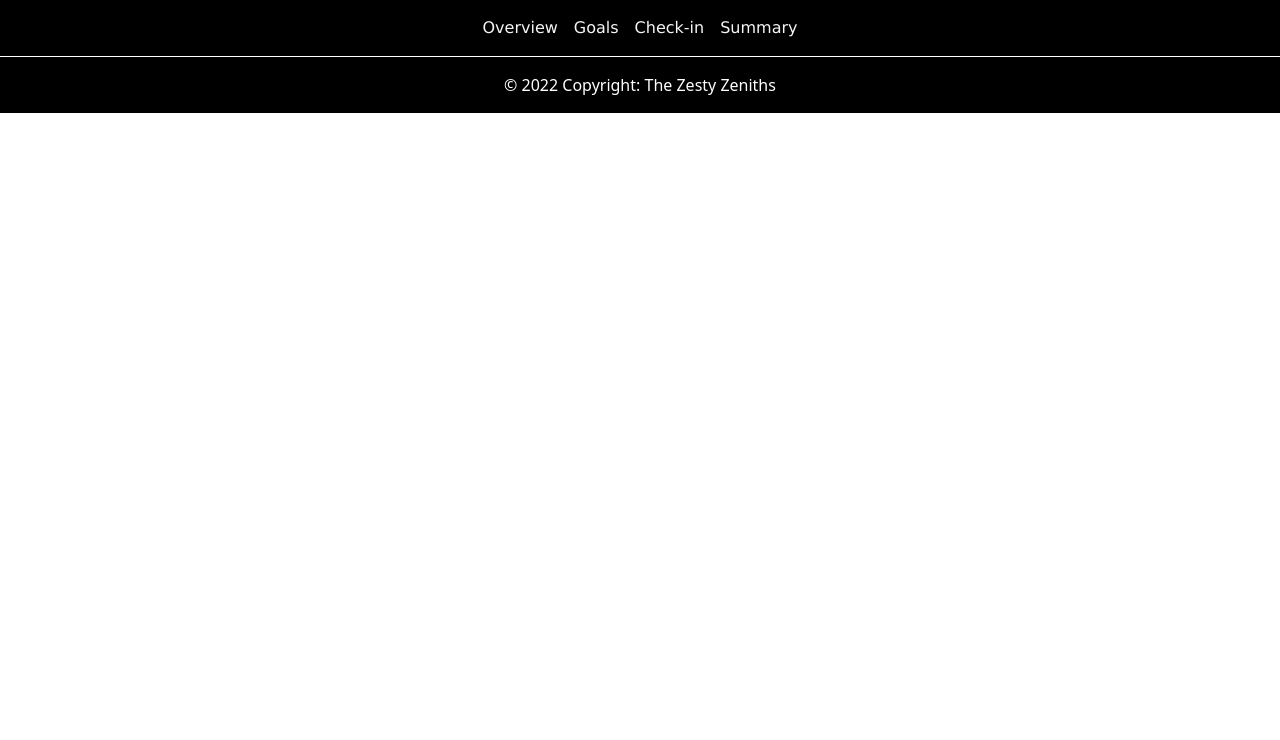
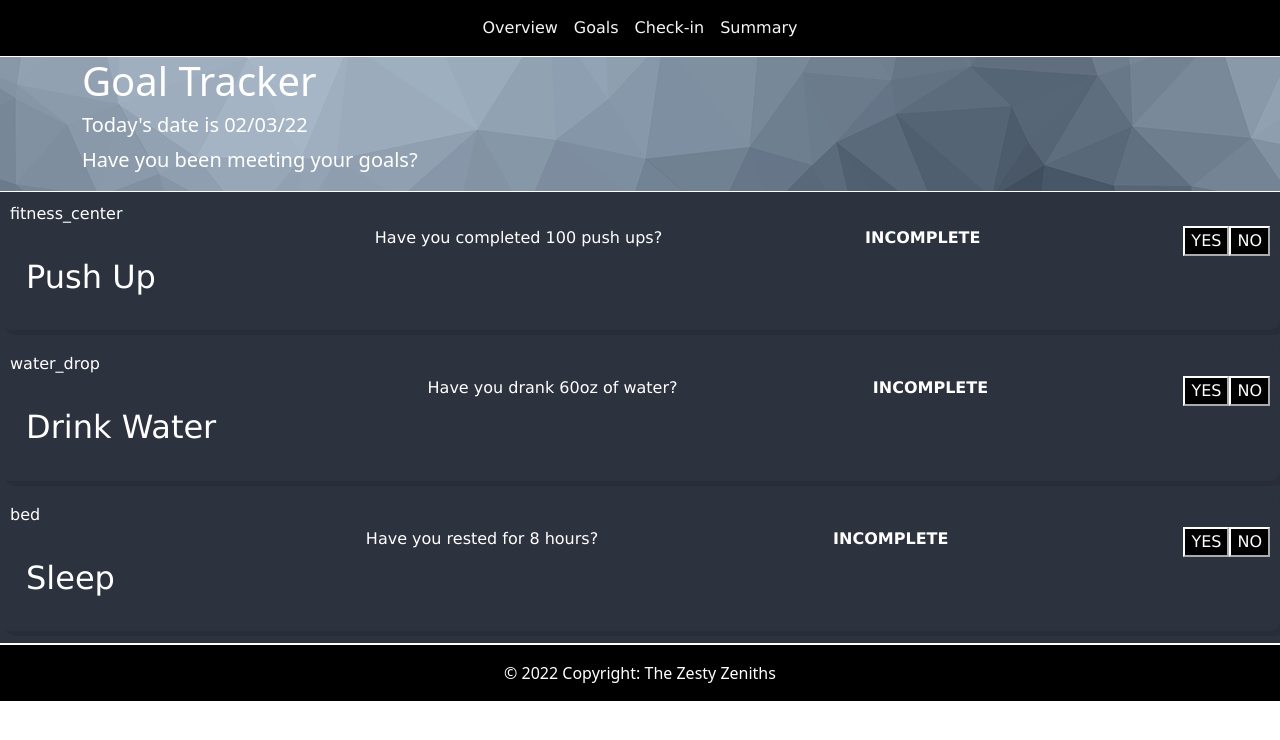
Before and after one commit to info340-wi22/info340-finalproject, a React (Create React App) app: page /goals in a window 1280 px wide. Shown: the top 740 px of the page. Built offline with nearby package versions, Linux system fonts and the light colour scheme.

Commit message:
added goals interactivity

```diff
--- a/src/App.js
+++ b/src/App.js
@@ -1,19 +1,32 @@
 import React, { useState } from 'react'; //import React Component
-import {Routes, Route} from 'react-router-dom';
+import { Routes, Route } from 'react-router-dom';
 
-import {Header} from './Navigation.js';
-import {OverviewHeader, OverviewMain} from './Overview.js';
-import {SummaryHeader, SummaryMain} from './Summary.js';
-import {SleepHeader, SleepMain} from './Sleep.js';
+import { Header } from './Navigation.js';
+import { OverviewHeader, OverviewMain } from './Overview.js';
+import { GoalHeader, GoalMain } from './Goals.js'
+import { SummaryHeader, SummaryMain } from './Summary.js';
+import { SleepHeader, SleepMain } from './Sleep.js';
 
-function App() {
+function App(props) {
+  const [currentGoals, setCurrentGoals] = useState(props.data);
+
+  const handleCurrentGoals = (goalTitle) => {
+    const newGoals = currentGoals.map((currentObj) => {
+      if (currentObj.title === goalTitle) {
+        currentObj.completed = true;
+      }
+      return currentObj;
+    });
+    setCurrentGoals(newGoals);
+  }
+
   return (
     <div>
       <header>
         <Header />
         <Routes>
           <Route path='/' element={<OverviewHeader />} />
-            {/* <Route path='/goals' element={<GoalHeader />} /> */}
+          <Route path='/goals' element={<GoalHeader />} />
           {/* <Route path='/check-in' element={<CheckinHeader />} /> */}
           <Route path='/summary' element={<SummaryHeader />} />
           <Route path='/sleep' element={<SleepHeader />} />
@@ -21,7 +34,7 @@ function App() {
       </header>
       <Routes>
         <Route path='/' element={<OverviewMain />} />
-        {/* <Route path='/goals' element={<GoalMain />} /> */}
+        <Route path='/goals' element={<GoalMain goals={currentGoals} adoptCallback={handleCurrentGoals} />} />
         {/* <Route path='/check-in' element={<CheckinMain />} /> */}
         <Route path='/summary' element={<SummaryMain />} />
         <Route path='/sleep' element={<SleepMain />} />
--- /dev/null
+++ b/src/Goals.js
@@ -0,0 +1,58 @@
+import React, { useState } from 'react';
+
+export function GoalHeader() {
+    return (
+        <div className="jumbo-bg jumbotron jumbotron-fluid bg-dark text-white">
+            <div className="container">
+                <h1>Goal Tracker</h1>
+                <p className="h5">Today's date is 02/03/22</p>
+                <p className="lead">Have you been meeting your goals? </p>
+            </div>
+        </div>
+    )
+}
+
+function GoalCard(props) {
+    const [status, setStatus] = useState(false);
+
+    const handleYes = (event) => {
+        props.adoptCallback(props.goal.title);
+        setStatus(true);
+    }
+
+    const handleNo = (event) => {
+        setStatus(false);
+    }
+
+    return (
+        <div className="goal">
+            <div className="goal-type">
+                <span className="material-icons-outlined">{props.goal.type}</span>
+            </div>
+            <div className="goal-content">
+                <h2 className="goal-title">{props.goal.title}</h2>
+                <p className="card-text">{props.goal.desc} </p>
+                <b>{status ? 'COMPLETED' : 'INCOMPLETE'}</b>
+                <div className="button">
+                    <button className="yesno-btn" type="button" onClick={handleYes}>YES</button>
+                    <button className="yesno-btn" type="button" onClick={handleNo}>NO</button>
+                </div>
+            </div>
+        </div>
+    )
+}
+
+export function GoalMain(props) {
+    console.log(props.goals);
+    const goalArrayObj = props.goals.map((goalObject) => {
+        return <GoalCard key={goalObject.title} goal={goalObject} adoptCallback={props.adoptCallback} />
+    })
+
+    return (
+        <main>
+            <div className='goal-container'>
+                {goalArrayObj}
+            </div>
+        </main>
+    )
+}
--- a/src/index.js
+++ b/src/index.js
@@ -7,5 +7,10 @@ import './index.css';
 
 import App from './App';
 
+const goalsArray = [
+    { type: "fitness_center", title: "Push Up", desc: "Have you completed 100 push ups?" },
+    { type: "water_drop", title: "Drink Water", desc: "Have you drank 60oz of water?" },
+    { type: "bed", title: "Sleep", desc: "Have you rested for 8 hours?"}
+]
 
-ReactDOM.render(<BrowserRouter><App /></BrowserRouter>, document.getElementById('root'));
+ReactDOM.render(<BrowserRouter><App data={goalsArray}/></BrowserRouter>, document.getElementById('root'));
```
Lines whose indentation alone changed are shown as unchanged.
